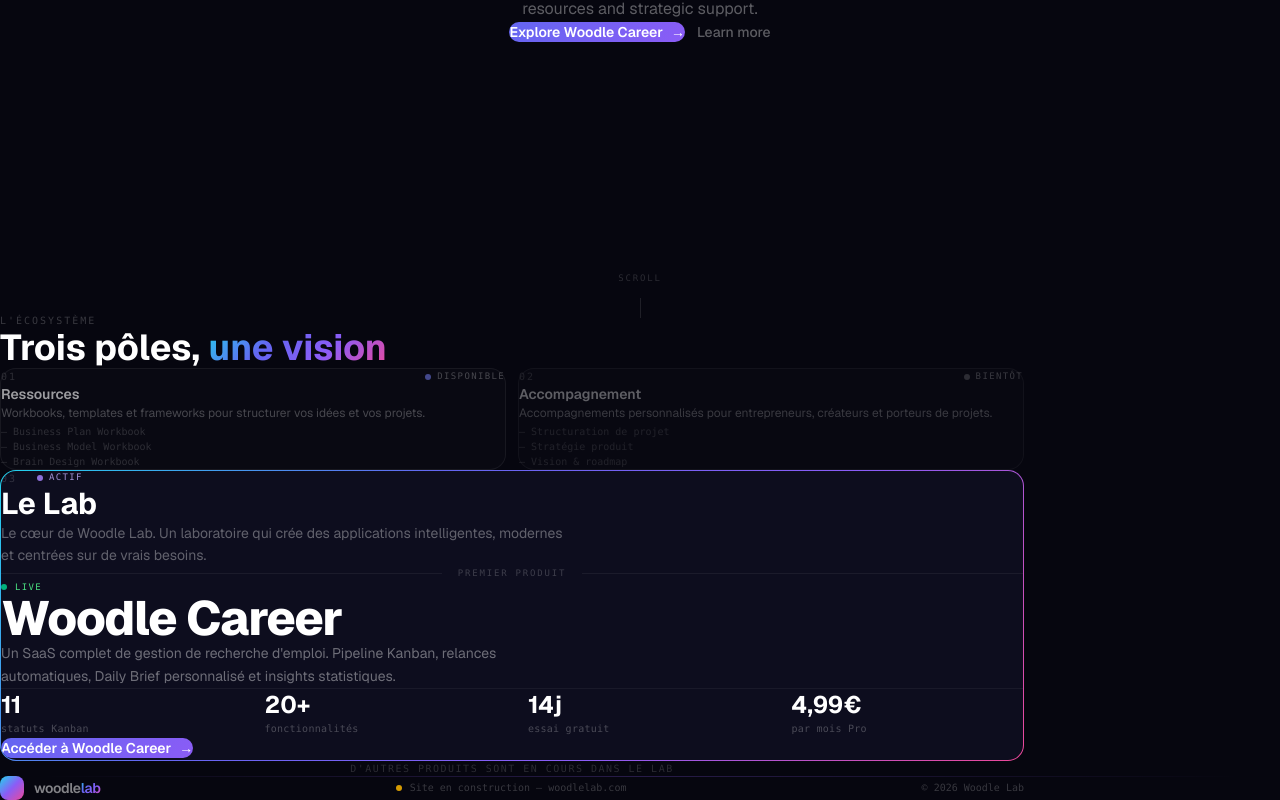
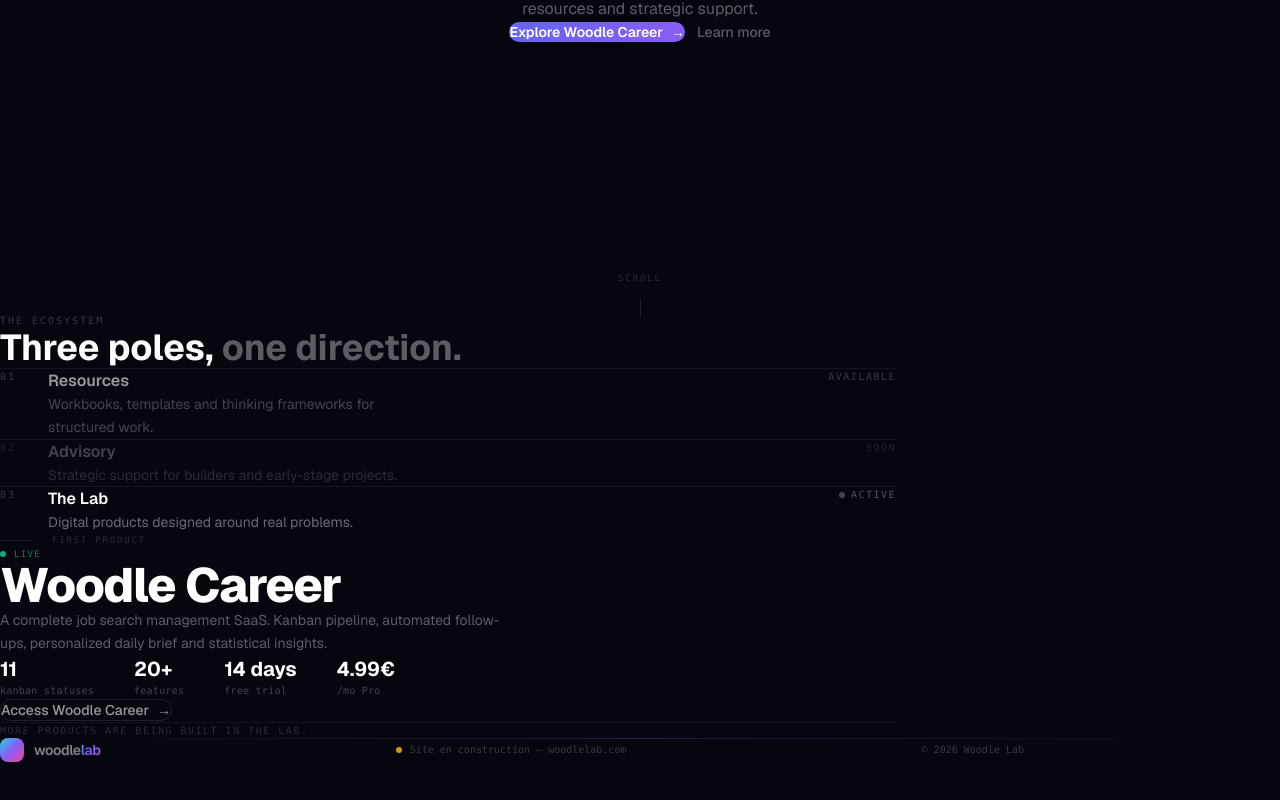
Before and after one commit to KhadySall/woodle-lab, a Next.js app: page / in a window 1280 px wide. Shown: the part 487-1287 px from the top of the page. After the commit the page ends 1249 px from the top, so only its background shows below. Built offline with nearby package versions, Linux system fonts and the light colour scheme.

Commit message:
design: Ecosystem — refonte éditoriale, liste typographique, zéro gradient, The Lab + Woodle Career

```diff
--- a/src/components/sections/Ecosystem.tsx
+++ b/src/components/sections/Ecosystem.tsx
@@ -3,16 +3,16 @@
 import { motion } from 'framer-motion'
 
 const STATS = [
-  { value: '11', label: 'statuts Kanban' },
-  { value: '20+', label: 'fonctionnalités' },
-  { value: '14j', label: 'essai gratuit' },
-  { value: '4,99€', label: 'par mois Pro' },
+  { value: '11', label: 'kanban statuses' },
+  { value: '20+', label: 'features' },
+  { value: '14 days', label: 'free trial' },
+  { value: '4.99€', label: '/mo Pro' },
 ]
 
 export function Ecosystem() {
   return (
-    <section id="ecosystem" className="relative py-32 px-6">
-      <div className="max-w-5xl mx-auto">
+    <section id="ecosystem" className="relative py-40 px-6">
+      <div className="max-w-4xl mx-auto">
 
         {/* Section header */}
         <motion.div
@@ -20,153 +20,131 @@
           whileInView={{ opacity: 1, y: 0 }}
           viewport={{ once: true }}
           transition={{ duration: 0.6 }}
-          className="mb-20"
+          className="mb-24"
         >
-          <p className="text-[10px] font-mono tracking-[0.2em] uppercase text-white/20 mb-3">
-            L&apos;écosystème
+          <p className="text-[10px] font-mono tracking-[0.2em] uppercase text-white/20 mb-4">
+            The Ecosystem
           </p>
           <h2 className="text-3xl sm:text-4xl font-bold text-white">
-            Trois pôles,{' '}
-            <span className="gradient-text">une vision</span>
+            Three poles,{' '}
+            <span className="text-white/35">one direction.</span>
           </h2>
         </motion.div>
 
-        {/* Row 1 : Ressources + Accompagnement */}
-        <div className="grid grid-cols-1 sm:grid-cols-2 gap-3 mb-3">
+        {/* List */}
+        <div>
 
-          {/* 01 — Ressources */}
+          {/* — 01 Resources — */}
+          <div className="h-px" style={{ background: 'rgba(255,255,255,0.06)' }} />
+          <motion.div
+            initial={{ opacity: 0 }}
+            whileInView={{ opacity: 1 }}
+            viewport={{ once: true }}
+            transition={{ duration: 0.5 }}
+            className="py-10 flex items-start justify-between gap-8"
+          >
+            <div className="flex items-start gap-8 flex-1 min-w-0">
+              <span className="text-[10px] font-mono text-white/20 tracking-[0.2em] mt-0.5 shrink-0">01</span>
+              <div>
+                <h3 className="text-base font-semibold text-white/60 mb-2">Resources</h3>
+                <p className="text-sm text-white/25 leading-relaxed max-w-sm">
+                  Workbooks, templates and thinking frameworks for structured work.
+                </p>
+              </div>
+            </div>
+            <span className="text-[10px] font-mono text-white/20 tracking-[0.15em] uppercase mt-0.5 shrink-0">
+              Available
+            </span>
+          </motion.div>
+
+          {/* — 02 Advisory — */}
+          <div className="h-px" style={{ background: 'rgba(255,255,255,0.06)' }} />
+          <motion.div
+            initial={{ opacity: 0 }}
+            whileInView={{ opacity: 1 }}
+            viewport={{ once: true }}
+            transition={{ delay: 0.06, duration: 0.5 }}
+            className="py-10 flex items-start justify-between gap-8"
+          >
+            <div className="flex items-start gap-8 flex-1 min-w-0">
+              <span className="text-[10px] font-mono text-white/10 tracking-[0.2em] mt-0.5 shrink-0">02</span>
+              <div>
+                <h3 className="text-base font-semibold text-white/25 mb-2">Advisory</h3>
+                <p className="text-sm text-white/15 leading-relaxed max-w-sm">
+                  Strategic support for builders and early-stage projects.
+                </p>
+              </div>
+            </div>
+            <span className="text-[10px] font-mono text-white/12 tracking-[0.15em] uppercase mt-0.5 shrink-0">
+              Soon
+            </span>
+          </motion.div>
+
+          {/* — 03 The Lab — */}
+          <div className="h-px" style={{ background: 'rgba(255,255,255,0.06)' }} />
+          <motion.div
+            initial={{ opacity: 0 }}
+            whileInView={{ opacity: 1 }}
+            viewport={{ once: true }}
+            transition={{ delay: 0.12, duration: 0.5 }}
+            className="pt-10"
+          >
+            <div className="flex items-start justify-between gap-8 mb-20">
+              <div className="flex items-start gap-8 flex-1 min-w-0">
+                <span className="text-[10px] font-mono text-white/20 tracking-[0.2em] mt-0.5 shrink-0">03</span>
+                <div>
+                  <h3 className="text-base font-semibold text-white mb-2">The Lab</h3>
+                  <p className="text-sm text-white/40 leading-relaxed max-w-sm">
+                    Digital products designed around real problems.
+                  </p>
+                </div>
+              </div>
+              <span className="flex items-center gap-1.5 text-[10px] font-mono text-white/30 tracking-[0.15em] uppercase mt-0.5 shrink-0">
+                <span className="h-1.5 w-1.5 rounded-full bg-white/30 animate-pulse" />
+                Active
+              </span>
+            </div>
+
+            {/* Woodle Career — product hero */}
             <motion.div
               initial={{ opacity: 0, y: 20 }}
               whileInView={{ opacity: 1, y: 0 }}
               viewport={{ once: true }}
-            transition={{ duration: 0.6 }}
-            className="rounded-2xl p-7"
-            style={{
-              border: '1px solid rgba(255,255,255,0.06)',
-              background: 'rgba(255,255,255,0.015)',
-            }}
+              transition={{ delay: 0.18, duration: 0.7, ease: [0.22, 1, 0.36, 1] }}
+              className="sm:pl-16 pb-16"
             >
-            <div className="flex items-center justify-between mb-8">
-              <span className="text-[10px] font-mono text-white/15 tracking-[0.2em]">01</span>
-              <span className="flex items-center gap-1.5 text-[9px] font-mono uppercase tracking-[0.15em] text-white/25">
-                <span className="h-1.5 w-1.5 rounded-full bg-indigo-400/50" />
-                Disponible
+              {/* First product label */}
+              <div className="flex items-center gap-5 mb-14">
+                <div className="h-px w-8" style={{ background: 'rgba(255,255,255,0.08)' }} />
+                <span className="text-[9px] font-mono text-white/15 tracking-[0.2em] uppercase">
+                  First product
                 </span>
               </div>
-            <h3 className="text-sm font-semibold text-white/60 mb-2">Ressources</h3>
-            <p className="text-xs text-white/25 leading-relaxed mb-5">
-              Workbooks, templates et frameworks pour structurer vos idées et vos projets.
-            </p>
-            <ul className="space-y-1.5">
-              {['Business Plan Workbook', 'Business Model Workbook', 'Brain Design Workbook'].map(item => (
-                <li key={item} className="text-[10px] text-white/15 font-mono">— {item}</li>
-              ))}
-            </ul>
-          </motion.div>
 
-          {/* 02 — Accompagnement */}
-          <motion.div
-            initial={{ opacity: 0, y: 20 }}
-            whileInView={{ opacity: 1, y: 0 }}
-            viewport={{ once: true }}
-            transition={{ delay: 0.08, duration: 0.6 }}
-            className="rounded-2xl p-7"
-            style={{
-              border: '1px solid rgba(255,255,255,0.04)',
-              background: 'rgba(255,255,255,0.01)',
-            }}
-          >
-            <div className="flex items-center justify-between mb-8">
-              <span className="text-[10px] font-mono text-white/10 tracking-[0.2em]">02</span>
-              <span className="flex items-center gap-1.5 text-[9px] font-mono uppercase tracking-[0.15em] text-white/20">
-                <span className="h-1.5 w-1.5 rounded-full bg-white/15" />
-                Bientôt
-              </span>
-            </div>
-            <h3 className="text-sm font-semibold text-white/35 mb-2">Accompagnement</h3>
-            <p className="text-xs text-white/20 leading-relaxed mb-5">
-              Accompagnements personnalisés pour entrepreneurs, créateurs et porteurs de projets.
-            </p>
-            <ul className="space-y-1.5">
-              {['Structuration de projet', 'Stratégie produit', 'Vision & roadmap'].map(item => (
-                <li key={item} className="text-[10px] text-white/10 font-mono">— {item}</li>
-              ))}
-            </ul>
-          </motion.div>
-        </div>
-
-        {/* Row 2 : Le Lab + Woodle Career — un seul conteneur */}
-        <motion.div
-          initial={{ opacity: 0, y: 24 }}
-          whileInView={{ opacity: 1, y: 0 }}
-          viewport={{ once: true }}
-          transition={{ delay: 0.12, duration: 0.7 }}
-          className="relative rounded-2xl overflow-hidden"
-          style={{
-            background: 'linear-gradient(#0D0D1E, #0D0D1E) padding-box, linear-gradient(135deg, #22d3ee, #6366f1, #8b5cf6, #ec4899) border-box',
-            border: '1px solid transparent',
-          }}
-        >
-          {/* 03 — Le Lab */}
-          <div className="p-8 sm:p-10 pb-8">
-            <div className="flex items-center gap-5 mb-8">
-              <span className="text-[10px] font-mono text-white/15 tracking-[0.2em]">03</span>
-              <span className="flex items-center gap-1.5 text-[9px] font-mono uppercase tracking-[0.15em] text-violet-300/80">
-                <span className="h-1.5 w-1.5 rounded-full bg-violet-400 animate-pulse" />
-                Actif
-              </span>
-            </div>
-            <h3 className="text-2xl sm:text-3xl font-bold text-white mb-3">Le Lab</h3>
-            <p className="text-sm text-white/35 leading-relaxed max-w-xl">
-              Le cœur de Woodle Lab. Un laboratoire qui crée des applications intelligentes,
-              modernes et centrées sur de vrais besoins.
-            </p>
-          </div>
-
-          {/* Divider — Premier produit */}
-          <div className="px-8 sm:px-10">
-            <div className="flex items-center gap-4">
-              <div className="h-px flex-1" style={{ background: 'rgba(255,255,255,0.06)' }} />
-              <span className="text-[9px] font-mono text-white/20 tracking-[0.2em] uppercase whitespace-nowrap">
-                Premier produit
-              </span>
-              <div className="h-px flex-1" style={{ background: 'rgba(255,255,255,0.06)' }} />
-            </div>
-          </div>
-
-          {/* Woodle Career */}
-          <div className="p-8 sm:p-10 pt-8">
-
-            {/* Live badge */}
-            <div className="flex items-center gap-2 mb-6">
+              {/* Live */}
+              <div className="flex items-center gap-2 mb-5">
                 <span className="h-1.5 w-1.5 rounded-full bg-emerald-400 animate-pulse" />
-              <span
-                className="text-[9px] font-mono uppercase tracking-[0.15em]"
-                style={{ color: '#4ade80' }}
-              >
+                <span className="text-[9px] font-mono text-emerald-400/60 uppercase tracking-[0.15em]">
                   Live
                 </span>
               </div>
 
               {/* Product name */}
-            <h2 className="text-3xl sm:text-4xl lg:text-5xl font-extrabold text-white tracking-tight mb-4">
+              <h2 className="text-4xl sm:text-5xl font-extrabold text-white tracking-tight mb-5">
                 Woodle Career
               </h2>
 
               {/* Description */}
-            <p className="text-sm text-white/40 leading-relaxed max-w-xl mb-10">
-              Un SaaS complet de gestion de recherche d&apos;emploi. Pipeline Kanban,
-              relances automatiques, Daily Brief personnalisé et insights statistiques.
+              <p className="text-sm text-white/35 leading-relaxed max-w-lg mb-14">
+                A complete job search management SaaS. Kanban pipeline, automated follow-ups,
+                personalized daily brief and statistical insights.
               </p>
 
-            {/* Separator */}
-            <div className="h-px mb-8" style={{ background: 'rgba(255,255,255,0.05)' }} />
-
-            {/* Stats */}
-            <div className="grid grid-cols-2 sm:grid-cols-4 gap-8 mb-10">
+              {/* Stats — flat, no boxes */}
+              <div className="flex flex-wrap gap-x-10 gap-y-5 mb-14">
                 {STATS.map(stat => (
                   <div key={stat.label}>
-                  <p className="text-2xl font-bold text-white mb-1">{stat.value}</p>
+                    <p className="text-xl font-bold text-white mb-0.5">{stat.value}</p>
                     <p className="text-[10px] font-mono text-white/25 tracking-wide">{stat.label}</p>
                   </div>
                 ))}
@@ -177,24 +155,27 @@
                 href="https://career.woodlelab.com"
                 target="_blank"
                 rel="noopener noreferrer"
-              className="group inline-flex items-center gap-2 px-6 py-3 rounded-xl text-sm font-semibold text-white transition-opacity hover:opacity-90 active:scale-95"
-              style={{ background: 'linear-gradient(135deg, #6366f1, #8b5cf6)' }}
+                className="group inline-flex items-center gap-2 px-5 py-2.5 rounded-xl text-sm font-medium text-white/60 hover:text-white transition-colors"
+                style={{ border: '1px solid rgba(255,255,255,0.1)' }}
               >
-              Accéder à Woodle Career
+                Access Woodle Career
                 <span className="group-hover:translate-x-0.5 transition-transform inline-block">→</span>
               </a>
+            </motion.div>
+          </motion.div>
+
+          <div className="h-px" style={{ background: 'rgba(255,255,255,0.06)' }} />
         </div>
-        </motion.div>
 
         {/* Coming next */}
         <motion.p
           initial={{ opacity: 0 }}
           whileInView={{ opacity: 1 }}
           viewport={{ once: true }}
-          transition={{ delay: 0.2, duration: 0.6 }}
-          className="text-center text-[10px] font-mono text-white/15 tracking-[0.15em] mt-6 uppercase"
+          transition={{ delay: 0.1, duration: 0.6 }}
+          className="text-[10px] font-mono text-white/15 tracking-[0.15em] mt-10 uppercase"
         >
-          D&apos;autres produits sont en cours dans le Lab
+          More products are being built in the Lab.
         </motion.p>
 
       </div>
```
Lines whose indentation alone changed are shown as unchanged.
